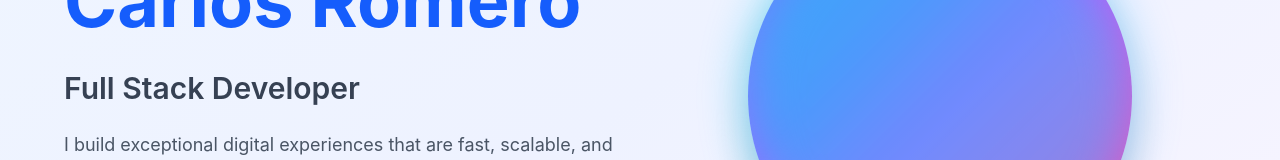
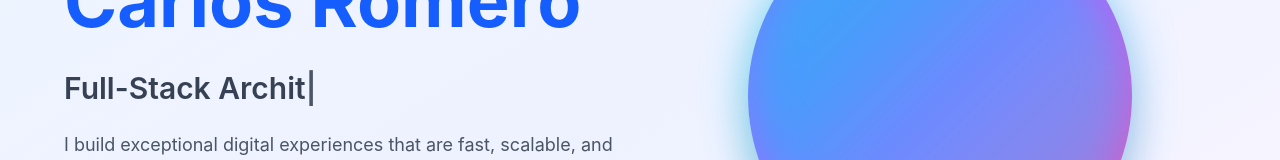
Before and after one commit to eden4422/portfolio-website, a Next.js app: page / in a window 1280 px wide. Shown: the part 304-464 px from the top of the page. Built offline with nearby package versions, Linux system fonts and the light colour scheme.

Commit message:
feat: add TypingAnimation component for dynamic text display

```diff
--- a/src/app/page.tsx
+++ b/src/app/page.tsx
@@ -1,6 +1,7 @@
 import Header from "@/components/Header";
 import Footer from "@/components/Footer";
 import ProjectCard from "@/components/ProjectCard";
+import TypingAnimation from "@/components/TypingAnimation";
 import { Project } from "@/types";
 
 // Sample projects data - you can replace this with your actual projects
@@ -112,7 +113,19 @@ export default function Home() {
                 <span className="text-blue-600">Carlos Romero</span>
               </h1>
               <p className="text-2xl lg:text-3xl text-gray-700 mb-6 font-semibold">
-                Full Stack Developer
+                <TypingAnimation
+                  words={[
+                    "Product Engineer",
+                    "Full-Stack Architect",
+                    "Platform Builder",
+                    "End-to-End Developer",
+                    "System Designer",
+                    "Experienced Engineer",
+                  ]}
+                  typingSpeed={100}
+                  deletingSpeed={50}
+                  delayBetweenWords={2000}
+                />
               </p>
               <p className="text-lg text-gray-600 mb-10 leading-relaxed">
                 I build exceptional digital experiences that are fast, scalable,
--- /dev/null
+++ b/src/components/TypingAnimation.tsx
@@ -0,0 +1,68 @@
+"use client";
+
+import { useState, useEffect } from "react";
+
+interface TypingAnimationProps {
+  words: string[];
+  typingSpeed?: number;
+  deletingSpeed?: number;
+  delayBetweenWords?: number;
+  className?: string;
+}
+
+export default function TypingAnimation({
+  words,
+  typingSpeed = 100,
+  deletingSpeed = 50,
+  delayBetweenWords = 2000,
+  className = "",
+}: TypingAnimationProps) {
+  const [currentWordIndex, setCurrentWordIndex] = useState(0);
+  const [currentText, setCurrentText] = useState("");
+  const [isDeleting, setIsDeleting] = useState(false);
+
+  useEffect(() => {
+    const currentWord = words[currentWordIndex];
+
+    const timer = setTimeout(
+      () => {
+        if (!isDeleting) {
+          // Typing
+          if (currentText.length < currentWord.length) {
+            setCurrentText(currentWord.substring(0, currentText.length + 1));
+          } else {
+            // Finished typing, wait then start deleting
+            setTimeout(() => setIsDeleting(true), delayBetweenWords);
+          }
+        } else {
+          // Deleting
+          if (currentText.length > 0) {
+            setCurrentText(currentText.substring(0, currentText.length - 1));
+          } else {
+            // Finished deleting, move to next word
+            setIsDeleting(false);
+            setCurrentWordIndex((prevIndex) => (prevIndex + 1) % words.length);
+          }
+        }
+      },
+      isDeleting ? deletingSpeed : typingSpeed,
+    );
+
+    return () => clearTimeout(timer);
+  }, [
+    currentText,
+    currentWordIndex,
+    isDeleting,
+    words,
+    typingSpeed,
+    deletingSpeed,
+    delayBetweenWords,
+  ]);
+
+  return (
+    <span className={className}>
+      {currentText}
+      <span className="animate-pulse">|</span>
+    </span>
+  );
+}
```
